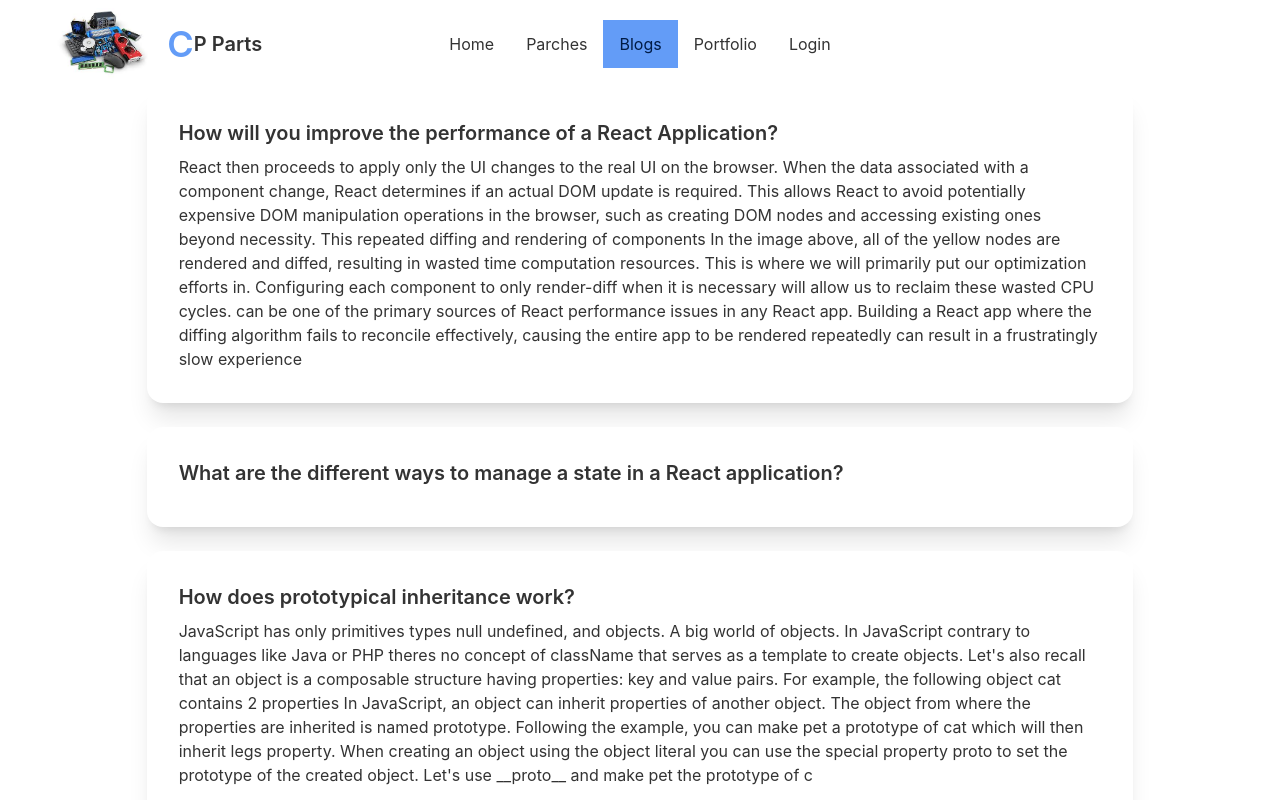
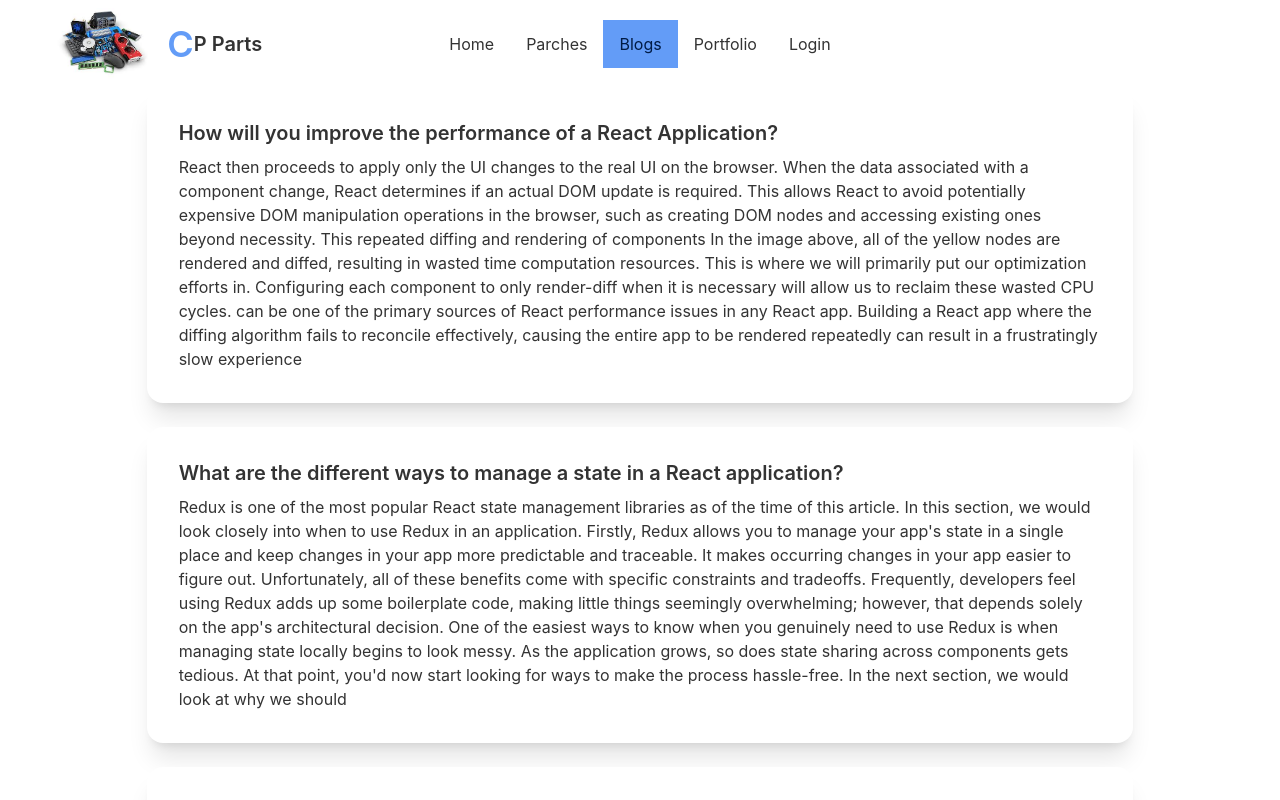
Before and after one commit to Asrafuddinbasir55/computer-parts, a React (Create React App) app: page /blogs in a window 1280 px wide. Shown: the top 800 px of the page. Built offline with nearby package versions, Linux system fonts and the light colour scheme; no server answers.

Commit message:
six commit

```diff
--- a/src/Pages/Blogs.js
+++ b/src/Pages/Blogs.js
@@ -24,7 +24,14 @@ causing the entire app to be rendered repeatedly can result in a frustratingly s
             <div className="card w-5/6 mx-auto gap-4 bg-base-100 shadow-xl">
                 <div className="card-body">
                     <h2 className="card-title">What are the different ways to manage a state in a React application?</h2>
-                    <p>
+                    <p>Redux is one of the most popular React state management libraries as of the time of this article.
+In this section, we would look closely into when to use Redux in an application.
+Firstly, Redux allows you to manage your app's state in a single place and keep changes in your app more predictable and traceable. It makes occurring changes in your app easier to figure out. Unfortunately, all of these benefits come with specific constraints and tradeoffs.
+Frequently, developers feel using Redux adds up some boilerplate code, making little things seemingly overwhelming; however, that depends solely on the app's architectural decision.
+One of the easiest ways to know when you genuinely need to use Redux is when managing state locally begins to look messy.
+As the application grows, so does state sharing across components gets tedious.
+At that point, you'd now start looking for ways to make the process hassle-free.
+In the next section, we would look at why we should
                     </p>
                 </div>
             </div>
@@ -33,12 +40,7 @@ causing the entire app to be rendered repeatedly can result in a frustratingly s
             <div className="card w-5/6 mx-auto gap-4 bg-base-100 shadow-xl">
                 <div className="card-body">
                     <h2 className="card-title">How does prototypical inheritance work?</h2>
-                    <p>JavaScript has only primitives types null undefined, and objects. A big world of objects. In JavaScript contrary to languages like Java or PHP theres no concept of className that serves as a template to create objects.
-                        Let's also recall that an object is a composable structure having properties: key and value pairs. For example, the following object cat contains 2 properties
-                        In JavaScript, an object can inherit properties of another object. The object from where the properties are inherited is named prototype.
-                        Following the example, you can make pet a prototype of cat which will then inherit legs property.
-                        When creating an object using the object literal you can use the special property proto to set the prototype of the created object.
-                        Let's use __proto__ and make pet the prototype of c
+                    <p>
                     </p>
                 </div>
             </div>
```
